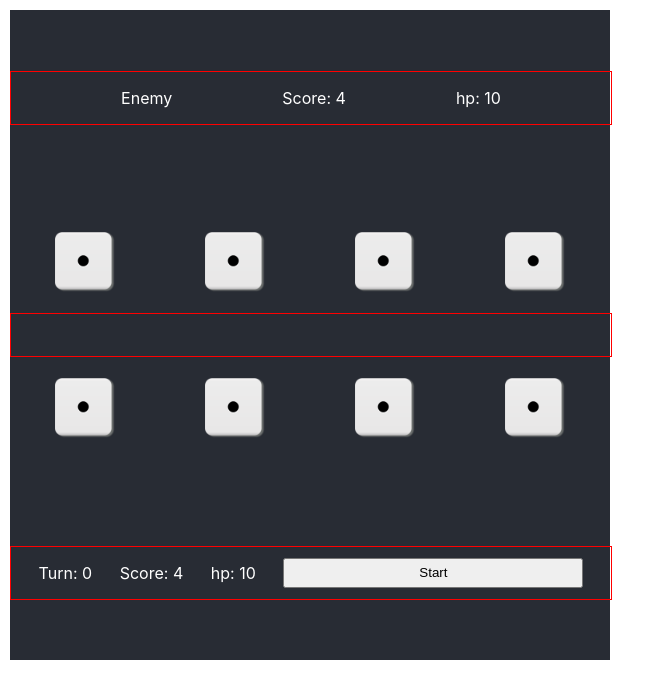
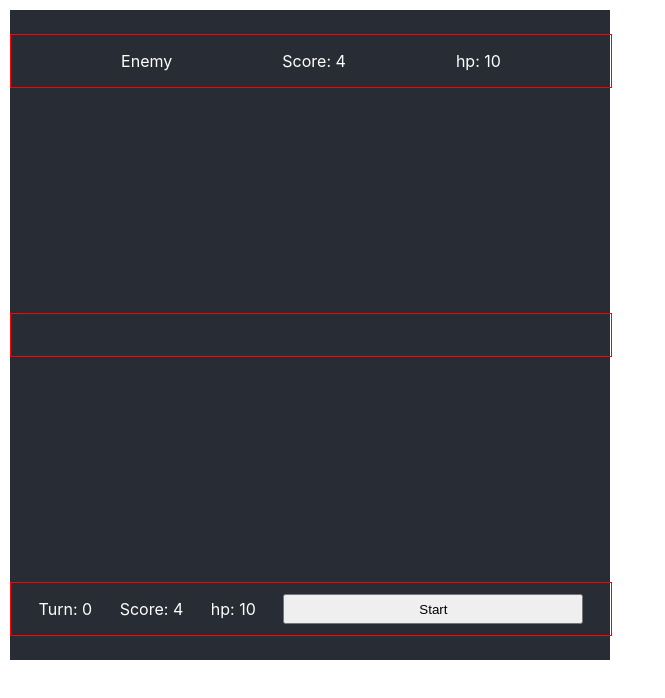
Before and after one commit to TravisJN/crapsbattle, a React (Create React App) app: page / in a window 1280 px wide. Shown: the top 698 px of the page, without its empty margins (0-665 px from the left). Built offline with nearby package versions, Linux system fonts and the light colour scheme.

Commit message:
Show damage dealt, add win modal

```diff
--- a/package.json
+++ b/package.json
@@ -9,6 +9,7 @@
     "@types/react-dom": "^16.8.3",
     "react": "^16.8.6",
     "react-dom": "^16.8.6",
+    "react-modal": "^3.8.1",
     "react-scripts": "2.1.8",
     "typescript": "^3.4.2"
   },
--- a/src/App.css
+++ b/src/App.css
@@ -42,6 +42,27 @@
 }
 
 .win-message {
-  color: white;
-  align-self: center;
+  position: relative;
+  top: 50%;
+  left: 50%;
+  transform: translateY(-50%);
 }
+
+.win-modal {
+  position: relative;
+  width: 300px;
+  height: 125px;
+  left: 150px;
+  top: 250px;
+  display: flex;
+  justify-content: center;
+  align-items: center;
+  box-shadow: 4px 4px grey;
+  background-color: white;
+  border-radius: 10px;
+}
+
+.damage-display-total__container {
+  width: 100%;
+  height: 50px;
+}
--- a/src/App.tsx
+++ b/src/App.tsx
@@ -5,10 +5,13 @@ import GameStateModel, { GAMESTATE, WINNER } from './data/GameStateModel';
 import Player from './data/Player';
 import Die from './data/DieModel';
 import PlayerInfo from './components/PlayerInfo';
+import DamageDisplayTotal from './components/DamageDisplayTotal';
+import ReactModel from 'react-modal';
 
 interface Props { }
 interface State {
   currentState: GAMESTATE;
+  showModal: boolean;
 }
 
 class App extends Component<Props, State> {
@@ -21,12 +24,16 @@ class App extends Component<Props, State> {
 
     this.state = {
       currentState: this.mGameModel.currentState,
+      showModal: false,
     };
   }
 
   render() {
-    const playerScore = this.mGameModel.human.score;
-    const playerDice = this.mGameModel.human.rolledDice;
+    const { human, enemyDamage, playerDamage, currentState } = this.mGameModel
+    const playerScore = human.score;
+    const playerDice = human.rolledDice;
+    const showDamage = currentState === GAMESTATE.ENDGAME || currentState === GAMESTATE.ENDTURN;
+
     return (
       <div className="App">
         <PlayerInfo
@@ -38,6 +45,14 @@ class App extends Component<Props, State> {
           reset={this.reset}
           advance={this.advance}
         />
+
+        <div className="damage-display-total__container">
+          { showDamage
+            ? <DamageDisplayTotal damage={enemyDamage} />
+            : null
+          }
+        </div>
+
         <GameBoard
           rollDice={this.rollDice}
           playerDice={playerDice}
@@ -45,12 +60,18 @@ class App extends Component<Props, State> {
           currentTurn={this.mGameModel.turn}
           currentState={this.state.currentState}
           selectDie={this.selectDie}
-          reset={this.reset}
           advance={this.advance}
           players={this.mGameModel.players}
           lanes={this.mGameModel.lanes}
         />
-        { this.renderWinMessage() }
+
+        <div className="damage-display-total__container">
+          { showDamage
+            ? <DamageDisplayTotal damage={playerDamage} />
+            : null
+          }
+        </div>
+
         <PlayerInfo
           isHuman={true}
           turn={this.mGameModel.turn}
@@ -60,6 +81,18 @@ class App extends Component<Props, State> {
           reset={this.reset}
           advance={this.advance}
         />
+
+        <ReactModel
+          className="win-modal"
+          isOpen={this.state.showModal}
+          shouldCloseOnOverlayClick={true}
+          onRequestClose={this.handleCloseModal}
+          shouldFocusAfterRender={false}
+          ariaHideApp={false}
+        >
+          <h1>{this.getWinMessage()}</h1>
+        </ReactModel>
+        { /*this.renderWinMessage()*/ }
       </div>
     );
   }
@@ -87,10 +120,17 @@ class App extends Component<Props, State> {
   }
 
   private advance = () => {
-    this.mGameModel.advance();
-    this.setState({
-      currentState: this.mGameModel.currentState,
-    });
+    let showModal: boolean = false;
+    if (this.mGameModel.currentState === GAMESTATE.ENDGAME) {
+      this.reset();
+    } else {
+      this.mGameModel.advance();
+      showModal = this.mGameModel.winner !== WINNER.NONE;
+      this.setState({
+        currentState: this.mGameModel.currentState,
+        showModal,
+      });
+    }
   }
 
   private reset = () => {
@@ -100,18 +140,18 @@ class App extends Component<Props, State> {
       });
   }
 
-  private renderWinMessage() {
+  private getWinMessage() {
     if (this.mGameModel.winner === WINNER.PLAYER) {
-      return (
-        <h1 className="win-message">You Win!</h1>
-      )
+      return "You Win!";
     } else if (this.mGameModel.winner === WINNER.ENEMY) {
-      return (
-        <h1>You Lose!</h1>
-      )
+      return "You Lose!"
     } else {
-      return null;
+      return "Tie!";
     }
+  }
+
+  private handleCloseModal = () => {
+    this.setState({showModal: false});
   }
 }
 
--- /dev/null
+++ b/src/components/DamageDisplayPerLane.css
@@ -0,0 +1,9 @@
+.damage-display-lane__container {
+    width: 100%;
+    height: 50px;
+    border: solid red 1px;
+    color: white;
+    display: flex;
+    justify-content: space-around;
+    align-items: center;
+}
--- a/src/components/DamageDisplay.css
+++ b/src/components/DamageDisplayTotal.css
@@ -1,9 +1,11 @@
-.damage-display__container {
+.damage-display-total__container {
     width: 100%;
     height: 50px;
-    border: solid red 1px;
-    color: white;
     display: flex;
     justify-content: space-around;
     align-items: center;
 }
+
+.damage-display-total__damage-text {
+    color: red;
+}
--- /dev/null
+++ b/src/components/DamageDisplayTotal.tsx
@@ -0,0 +1,19 @@
+import React, { Component } from 'react';
+import './DamageDisplayTotal.css';
+import GameStateModel from '../data/GameStateModel'; // This is the class, not an instance
+
+interface Props {
+    damage: number;
+}
+
+class DamageDisplayTotal extends Component<Props>{
+    render() {
+        return (
+            <div className="damage-display-total__container">
+                <h1 className="damage-display-total__damage-text">{this.props.damage}</h1>
+            </div>
+        )
+    }
+}
+
+export default DamageDisplayTotal;
--- a/src/components/DieComponent.tsx
+++ b/src/components/DieComponent.tsx
@@ -27,9 +27,11 @@ class DieComponent extends Component<Props, State> {
     };
 
     public render = () => {
+        const { idx, num } = this.props;
+
         return (
-            <div className={this.getContainerClassName()} key={this.props.idx} onClick={this.select}>
-                <img src={this.imageMap[this.props.num]} width="60" height="60" />
+            <div className={this.getContainerClassName()} key={idx} onClick={this.select}>
+                <img src={this.imageMap[num]} width="60" height="60" />
             </div>
         )
     }
--- a/src/components/GameBoard.tsx
+++ b/src/components/GameBoard.tsx
@@ -4,7 +4,7 @@ import { GAMESTATE } from '../data/GameStateModel';
 import Die from '../data/DieModel';
 import './GameBoard.css';
 import Player from '../data/Player';
-import DamageDisplay from './DamageDisplay';
+import DamageDisplayPerLane from './DamageDisplayPerLane';
 
 interface Props {
     rollDice: () => void;
@@ -12,49 +12,37 @@ interface Props {
     playerScore: number;
     currentTurn: number;
     currentState: GAMESTATE;
-    reset: () => void;
     advance: () => void;
     selectDie: (index: number) => void;
     players: Player[];
     lanes: number[];
  }
 
-interface State {
-    currentPlayer: number;
-}
-
-class GameBoard extends Component<Props, State> {
-    public state: State;
-
-    constructor(props: Props) {
-        super(props);
-
-        this.state = {
-            currentPlayer: 0,
-        }
-    }
-
+class GameBoard extends Component<Props> {
     render() {
-        const player: Player = this.props.players.find(player => player.isHuman);
-        const enemy: Player = this.props.players.find(player => !player.isHuman)
+        const { currentState, players, rollDice, selectDie, lanes } = this.props;
+        const player: Player = players.find(player => player.isHuman);
+        const enemy: Player = players.find(player => !player.isHuman);
+        const showEnemyDice = currentState === GAMESTATE.ENDTURN || currentState === GAMESTATE.ENDGAME;
+        const playerDice = currentState !== GAMESTATE.READY ? player.rolledDice : [];
+        const enemyDice = showEnemyDice ? enemy.rolledDice : [];
 
         return (
             <div className="game-board">
                 <DiceRoller
                     player={enemy}
-                    dice={enemy.rolledDice}
-                    rollDice={this.props.rollDice}
-                    currentState={this.props.currentState}
+                    dice={enemyDice}
+                    rollDice={rollDice}
+                    currentState={currentState}
                     selectDie={() => null}  // can't select enemy dice
                 />
-                <DamageDisplay scores={this.props.lanes} />
+                <DamageDisplayPerLane scores={lanes} />
                 <DiceRoller
                     player={player}
-                    dice={player.rolledDice}
-                    rollDice={this.props.rollDice}
-                    currentState={this.props.currentState}
-                    selectDie={this.props.selectDie}
-                    advance={this.props.advance}
+                    dice={playerDice}
+                    rollDice={rollDice}
+                    currentState={currentState}
+                    selectDie={selectDie}
                 />
             </div>
         )
--- a/src/data/GameStateModel.ts
+++ b/src/data/GameStateModel.ts
@@ -5,13 +5,15 @@ export enum GAMESTATE {
     READY,
     ROLLING,
     FIGHTING,
-    END
+    ENDTURN,
+    ENDGAME
 }
 
 export enum WINNER {
     NONE,
     PLAYER,
-    ENEMY
+    ENEMY,
+    TIE
 }
 
 export default class GameStateModel {
@@ -19,13 +21,15 @@ export default class GameStateModel {
     private static MAX_TURNS: number = 3;
 
     public currentState: GAMESTATE = GAMESTATE.READY;
-    public winner: WINNER;
+    public winner: WINNER = WINNER.NONE;
     public lanes: number[] = [];
 
     private mPlayers: Player[] = [];
     private mPlayer: Player;
     private mEnemy: Player;
     private mTurn: number = 0;
+    private mPlayerDamage: number = 0;
+    private mEnemyDamage: number = 0;
 
     constructor() {
         this.mPlayers = this.initializePlayers();
@@ -47,29 +51,46 @@ export default class GameStateModel {
         return this.mEnemy;
     }
 
+    get playerDamage() {
+        return this.mPlayerDamage;
+    }
+
+    get enemyDamage() {
+        return this.mEnemyDamage;
+    }
+
     public advance = () => {
         switch(this.currentState) {
             case GAMESTATE.READY:
                 this.currentState = GAMESTATE.ROLLING;
-                this.resetTurn();
                 break;
             case GAMESTATE.ROLLING:
-                if (this.mTurn++ <= GameStateModel.MAX_TURNS) {
-                    this.mTurn++;
-                    this.mPlayers[0].rollDice();  // roll the player dice
+                if (++this.mTurn < GameStateModel.MAX_TURNS) {
+                    this.mPlayer.rollDice();  // roll the player dice
                 } else {
-                    this.mPlayers[0].rollDice();
-                    this.mPlayers[1].rollDice();
+                    this.mPlayer.rollDice();
+                    this.mEnemy.rollDice();
                     this.currentState = GAMESTATE.FIGHTING;
                 }
                 break;
             case GAMESTATE.FIGHTING:
                 // compare lanes
-                // set the states of the game based on the output of a pure function
-                this.lanes = this.compareLanes();
-                //this.determineWinner();
-                console.log(this.lanes);
-                this.currentState = GAMESTATE.END;
+                this.compareLanes();
+                this.applyDamage();
+                this.checkWin();
+                if (this.winner === WINNER.NONE) {
+                    this.currentState = GAMESTATE.ENDTURN;
+                } else {
+                    this.currentState = GAMESTATE.ENDGAME;
+                }
+                break;
+            case GAMESTATE.ENDTURN:
+                this.resetTurn();
+                this.currentState = GAMESTATE.READY;
+                break;
+            case GAMESTATE.ENDGAME:
+                // ENDGAME state should not be advanced from
+                // A new gamestatemodel should be created to start a new round
                 break;
         }
     }
@@ -80,17 +101,11 @@ export default class GameStateModel {
 
     private compareLanes() {
         // compare dice at each index and build an array of psitive or negative dmg
-        return Array.from({length: GameStateModel.NUM_DICE}, (e, index: number) => {
+        this.lanes = Array.from({length: GameStateModel.NUM_DICE}, (e, index: number) => {
             let player: Die = this.mPlayer.rolledDice[index];
             let enemy: Die = this.mEnemy.rolledDice[index];
 
             return player.number - enemy.number;
-        });
-    }
-
-    private resetTurn = () => {
-        this.mPlayers.forEach((player: Player) => {
-            player.setNewDice();
         });
     }
 
@@ -113,13 +128,42 @@ export default class GameStateModel {
         });
     }
 
-    private determineWinner = () => {
-        if (this.mPlayer.score > this.mEnemy.score) {
+    private applyDamage = () => {
+        this.lanes.forEach((aLane) => {
+            if (aLane > 0) {
+                this.mEnemyDamage += aLane;
+            } else if (aLane < 0) {
+                this.mPlayerDamage += Math.abs(aLane);
+            }
+        });
+
+        this.mEnemy.hp -= this.mEnemyDamage;
+        this.mPlayer.hp -= this.mPlayerDamage;
+    }
+
+    private checkWin = () => {
+        if (this.mPlayer.hp <= 0) {
+            if (this.mEnemy.hp <= 0) {
+                // both players died on the same turn
+                this.winner = WINNER.TIE;
+            } else {
+                this.winner = WINNER.ENEMY;
+            }
+        } else if (this.mEnemy.hp <= 0) {
             this.winner = WINNER.PLAYER;
-        } else if (this.mPlayer.score === this.mEnemy.score) {
-            this.winner = WINNER.NONE;
-        } else {
-            this.winner = WINNER.ENEMY;
         }
     }
+
+    private resetTurn = () => {
+        this.mPlayers.forEach((player: Player) => {
+            player.rolledDice = player.setNewDice();
+        });
+
+        this.mPlayerDamage =
+        this.mEnemyDamage = 0;
+
+        this.mTurn = 0;
+
+        this.lanes = [];
+    }
 }
```
Also changed, not shown: src/components/DamageDisplayPerLane.tsx (renamed from src/components/DamageDisplay.tsx, +5 -5 lines), src/components/DiceRoller.tsx (+8 -13 lines), src/components/PlayerInfo.tsx (+12 -5 lines), 1 other file (tests, documents, lock files or other folders).
